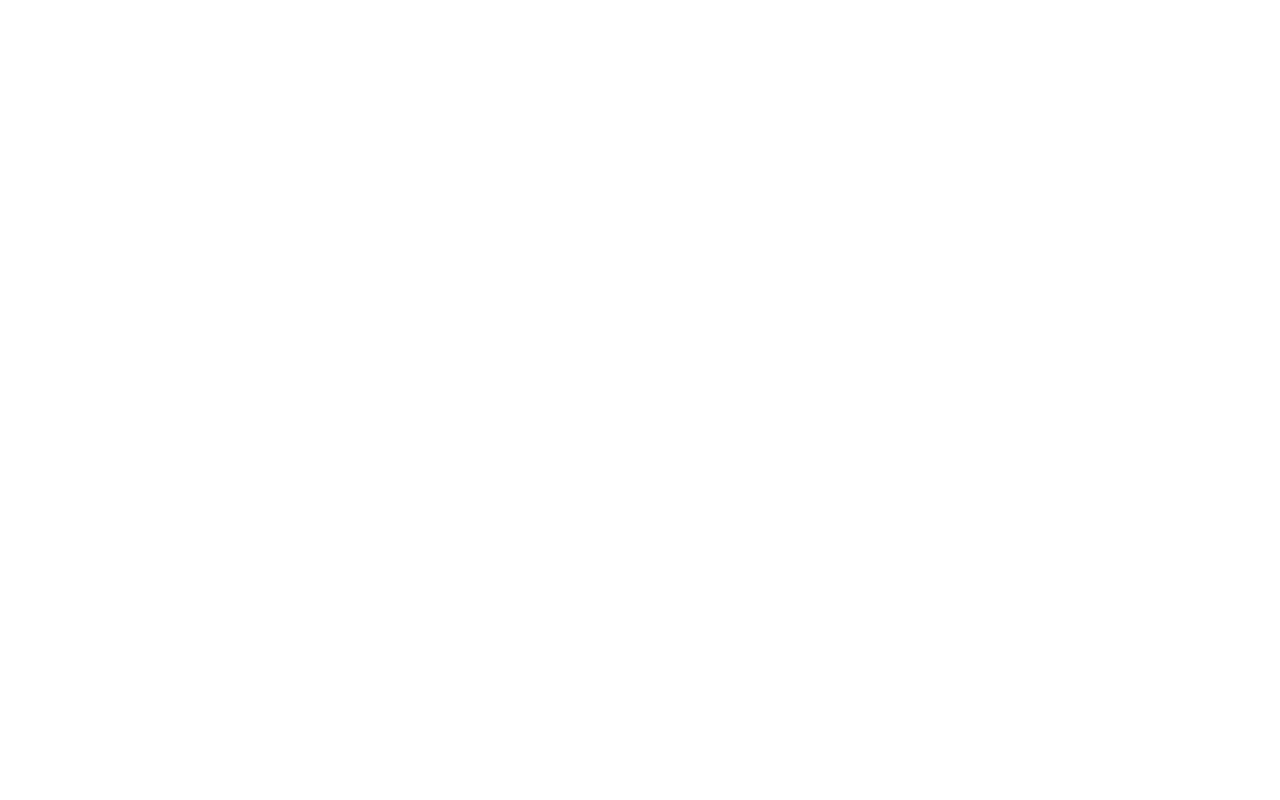
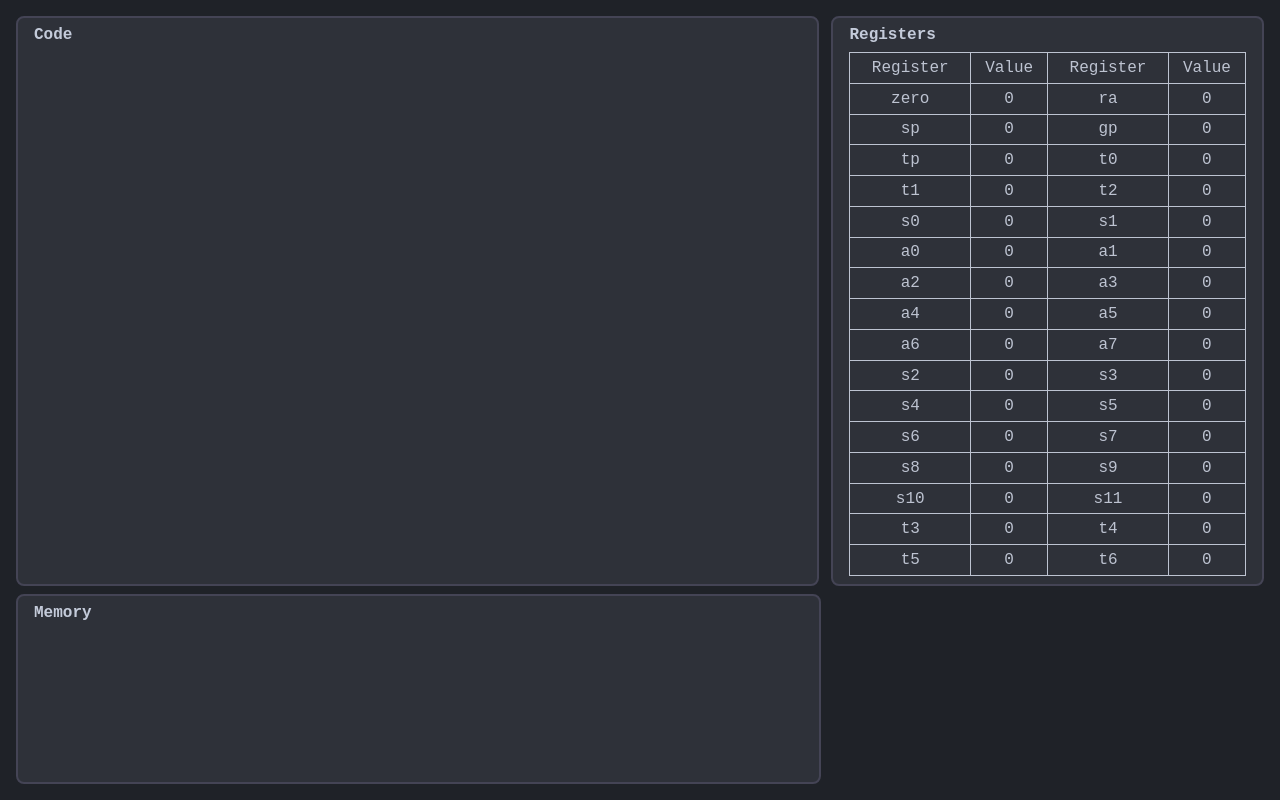
Before and after one commit to MostafaBelo/Assembly_Project1, a plain HTML site: page gui.html in a window 1280 px wide. Drawn offline with Linux system fonts and the light colour scheme.

Commit message:
gui registers

```diff
--- /dev/null
+++ b/gui.css
@@ -0,0 +1,92 @@
+* {
+	--bg: #1f2228;
+	--sectionBg: #2e3139;
+	--sectionBorder: #444455;
+	--textLight: #c4cbda;
+	--text: #bdc3d1;
+
+	color: var(--text);
+	font-family: "Courier New", Courier, monospace;
+	font-weight: 500;
+}
+
+.main {
+	background-color: var(--bg);
+
+	position: fixed;
+	top: 0;
+	left: 0;
+	width: 100%;
+	height: 100%;
+
+	display: flex;
+	flex-direction: column;
+	justify-content: space-between;
+	gap: 1%;
+
+	padding: 1rem;
+	box-sizing: border-box;
+}
+
+.section {
+	background-color: var(--sectionBg);
+	border: 2px solid var(--sectionBorder);
+	border-radius: 8px;
+
+	padding: 0.5rem 1rem;
+
+	box-sizing: border-box;
+}
+
+.code_regs_wrapper {
+	height: 75%;
+	width: 100%;
+	display: flex;
+	flex-direction: row;
+	justify-content: space-between;
+	gap: 1%;
+}
+
+.codeSection {
+	height: 100%;
+	width: 65%;
+
+	display: flex;
+	flex-direction: column;
+}
+
+.regsSection {
+	height: 100%;
+	width: 35%;
+
+	display: flex;
+	flex-direction: column;
+	gap: 0.5rem;
+}
+
+.memorySection {
+	height: 25%;
+	width: 64.5%;
+
+	display: flex;
+	flex-direction: column;
+}
+
+.sectionTitle {
+	color: var(--textLight);
+	font-weight: 600;
+}
+
+.registers {
+	/* background-color: red; */
+	height: 100%;
+
+	border-collapse: collapse;
+}
+
+.registers,
+.registerName,
+.registerValue {
+	border: 1px solid;
+	text-align: center;
+}
--- a/gui.html
+++ b/gui.html
@@ -3,7 +3,27 @@
 	<head>
 		<meta charset="UTF-8" />
 		<meta name="viewport" content="width=device-width, initial-scale=1.0" />
-		<title>Document</title>
+		<title>RISCV32I Assembler</title>
+		<link rel="stylesheet" href="gui.css" />
 	</head>
-	<body></body>
+	<body>
+		<div class="main">
+			<div class="code_regs_wrapper">
+				<div class="codeSection section">
+					<span class="sectionTitle">Code</span>
+				</div>
+				<div class="regsSection section">
+					<span class="sectionTitle">Registers</span>
+
+					<table class="registers" id="regs">
+						<tbody></tbody>
+					</table>
+				</div>
+			</div>
+			<div class="memorySection section">
+				<span class="sectionTitle">Memory</span>
+			</div>
+		</div>
+		<script src="gui.js"></script>
+	</body>
 </html>
--- /dev/null
+++ b/gui.js
@@ -0,0 +1,54 @@
+const regsArea = document.getElementById("regs");
+
+const regs = [
+	["zero", 0],
+	["ra", 0],
+	["sp", 0],
+	["gp", 0],
+	["tp", 0],
+	["t0", 0],
+	["t1", 0],
+	["t2", 0],
+	["s0", 0],
+	["s1", 0],
+	["a0", 0],
+	["a1", 0],
+	["a2", 0],
+	["a3", 0],
+	["a4", 0],
+	["a5", 0],
+	["a6", 0],
+	["a7", 0],
+	["s2", 0],
+	["s3", 0],
+	["s4", 0],
+	["s5", 0],
+	["s6", 0],
+	["s7", 0],
+	["s8", 0],
+	["s9", 0],
+	["s10", 0],
+	["s11", 0],
+	["t3", 0],
+	["t4", 0],
+	["t5", 0],
+	["t6", 0],
+];
+
+let regsText = `<tr class="register">
+                    <th class="registerName">Register</th>
+                    <th class="registerValue">Value</th>
+                    <th class="registerName">Register</th>
+                    <th class="registerValue">Value</th>
+                </tr>`;
+for (let i = 0; i < regs.length; i++) {
+	regsText += `<tr class="register">
+                    <td class="registerName">${regs[i][0]}</td>
+                    <td class="registerValue">${regs[i][1]}</td>
+                    <td class="registerName">${regs[i + 1][0]}</td>
+                    <td class="registerValue">${regs[i + 1][1]}</td>
+                </tr>`;
+	i++;
+}
+
+regsArea.innerHTML = `<tbody>${regsText}</tbody>`;
```
